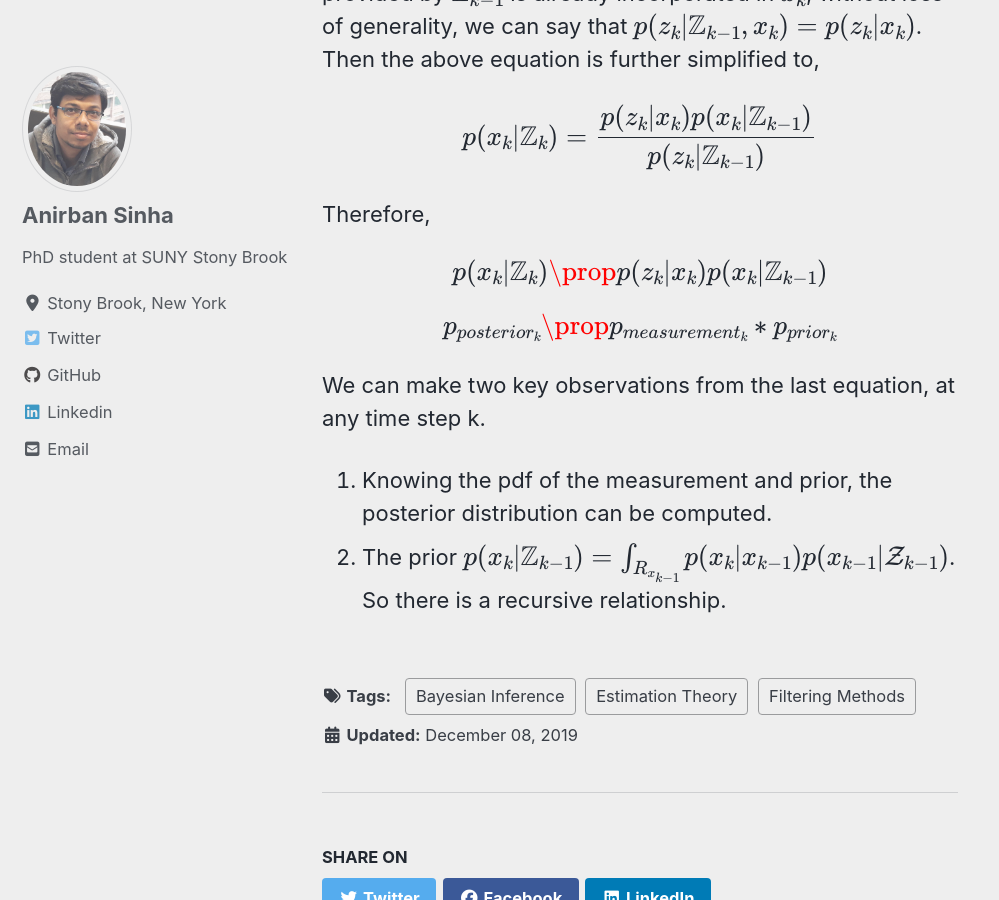
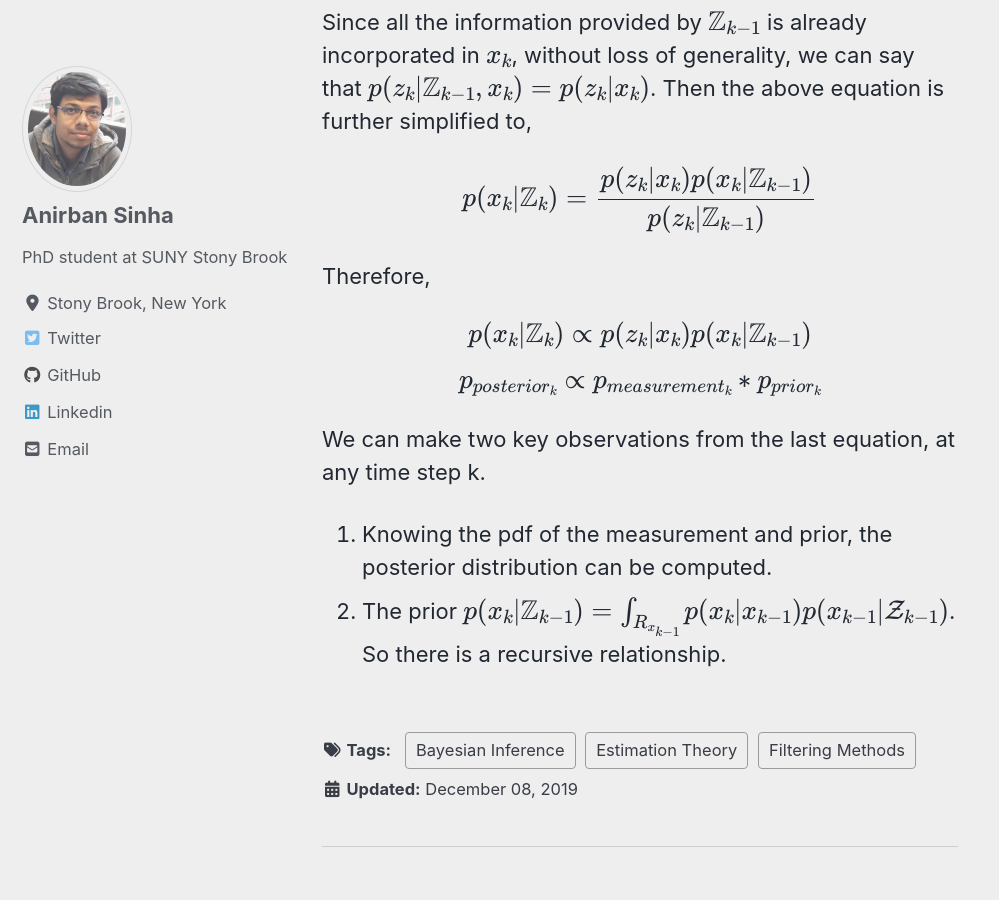
Before and after one commit to mattsinbot/mattsinbot.github.io, a Jekyll site: the page built from _posts/2019-12-08-KalmanFilter_Intro.md, in a window 1280 px wide and 900 px high, scrolled down 2646 px. Shown: the whole window, without its empty margins (0-999 px from the left). Built offline with Jekyll 4.4.1, drawn with Linux system fonts in a browser that asks for light colours; cached includes are drawn as plain includes; nearby versions of some CDN libraries; formulas are drawn with MathJax 3; comment, search, counter and statistics services are not loaded.

```diff
--- a/_posts/2019-12-08-KalmanFilter_Intro.md
+++ b/_posts/2019-12-08-KalmanFilter_Intro.md
@@ -51,15 +51,16 @@
 
 $$p(x_k \vert \mathbb{Z}_k) = \frac{p(z_k \vert \mathbb{Z}_{k-1}, x_k)p(x_k \vert \mathbb{Z}_{k-1})}{p(z_k \vert \mathbb{Z}_{k-1})}$$
 <!-- p(z_k \vert \mathbb{Z}_{k-1}, x_k) = p(z_k \vert \mathbb{Z}_{k-1}, x_k)-->
+
 Since all the information provided by $$\mathbb{Z}_{k-1}$$ is already incorporated in $$x_k$$, without loss of generality, we can say that $$p(z_k \vert \mathbb{Z}_{k-1}, x_k) = p(z_k \vert x_k)$$. Then the above equation is further simplified to,
 
 $$p(x_k \vert \mathbb{Z}_k) = \frac{p(z_k \vert x_k)p(x_k \vert \mathbb{Z}_{k-1})}{p(z_k \vert \mathbb{Z}_{k-1})}$$
 
 Therefore,
 
-$$p(x_k \vert \mathbb{Z}_k) \prop p(z_k \vert x_k)p(x_k \vert \mathbb{Z}_{k-1})$$
+$$p(x_k \vert \mathbb{Z}_k) \propto p(z_k \vert x_k)p(x_k \vert \mathbb{Z}_{k-1})$$
 
-$$p_{posterior_k} \prop p_{measurement_k} * p_{prior_k}$$
+$$p_{posterior_k} \propto p_{measurement_k} * p_{prior_k}$$
 
 We can make two key observations from the last equation, at any time step k.
 1. Knowing the pdf of the measurement and prior, the posterior distribution can be computed.
```
